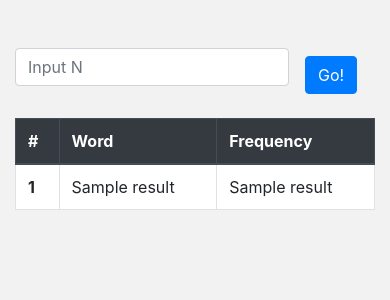
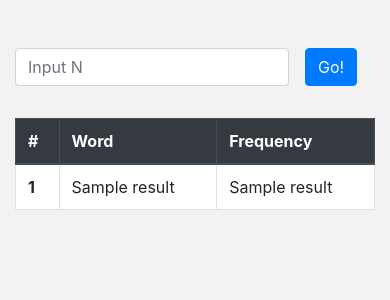
Before and after one commit to sharadsw/ttt-solution, a Flask app: template templates/index.html in a window 390 px wide. Shown: the part 56-356 px from the top of the page. Run offline with Flask 2, Linux system fonts and the light colour scheme; the template is opened without the code that fills it: values that come from a table or form of the project are taken from there, most other values are stand-ins (such as "Sample title", 1, 10 or a date in 2020); some libraries are stand-ins or nearby versions.

Commit message:
Improve mobile layout

```diff
--- a/templates/index.html
+++ b/templates/index.html
@@ -21,7 +21,9 @@ Solution to the ttt challenge
         <div class="form-group mr-3">
             {{ form.num(class_="form-control", placeholder="Input N") }}
         </div>
-        {{ form.submit(class_="btn btn-primary") }}
+        <div class="form-group">
+            {{ form.submit(class_="btn btn-primary") }}
+        </div>
     </form>
 </div>
 
--- a/templates/result.html
+++ b/templates/result.html
@@ -10,7 +10,7 @@
     <tbody>
         {% for k, v in result %}
         <tr>
-            <th scope="row">{{ loop.index }}</td>
+            <th scope="row">{{ loop.index }}</th>
             <td>{{ k }}</td>
             <td>{{ v }}</td>
         </tr>
```
